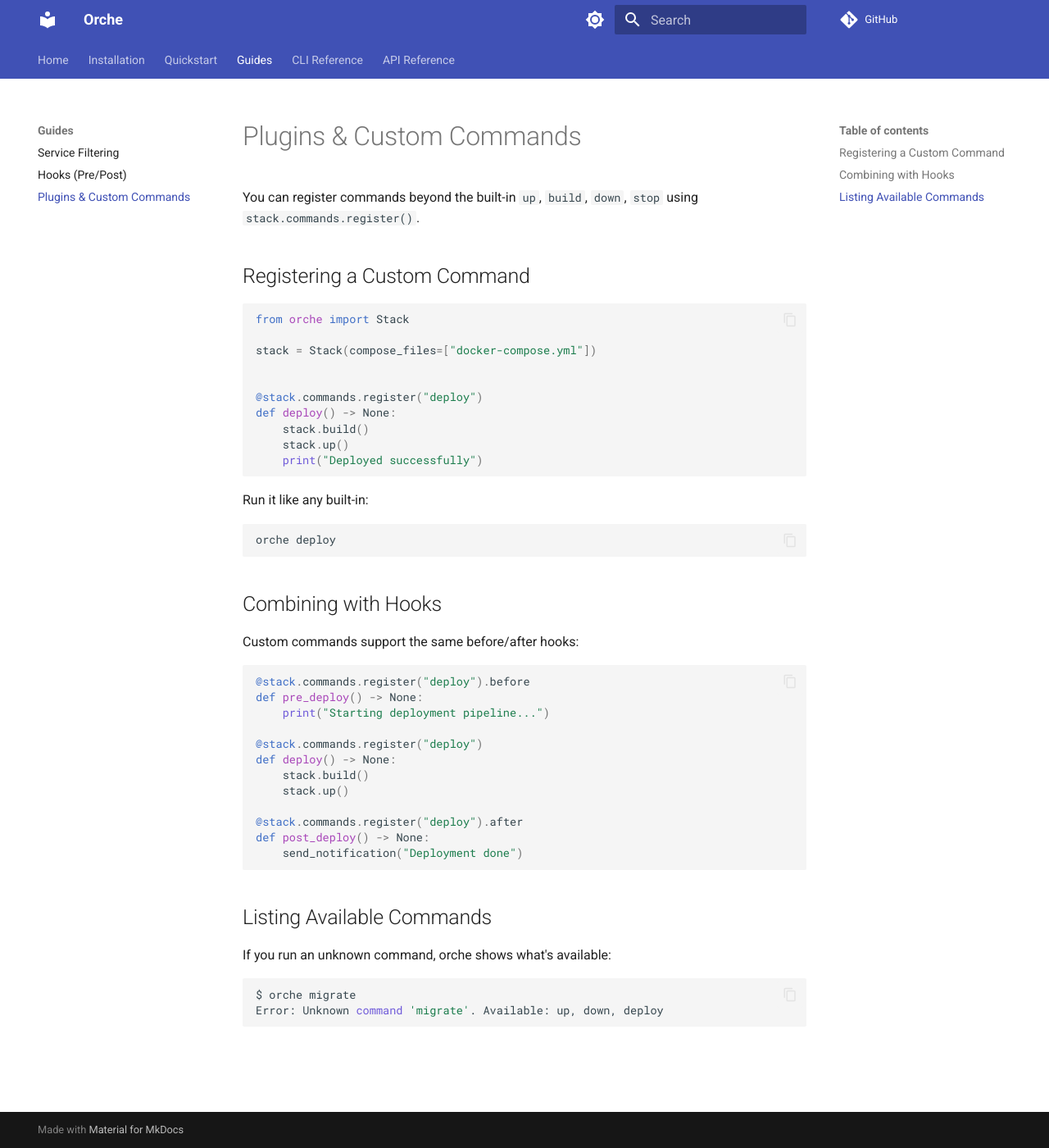
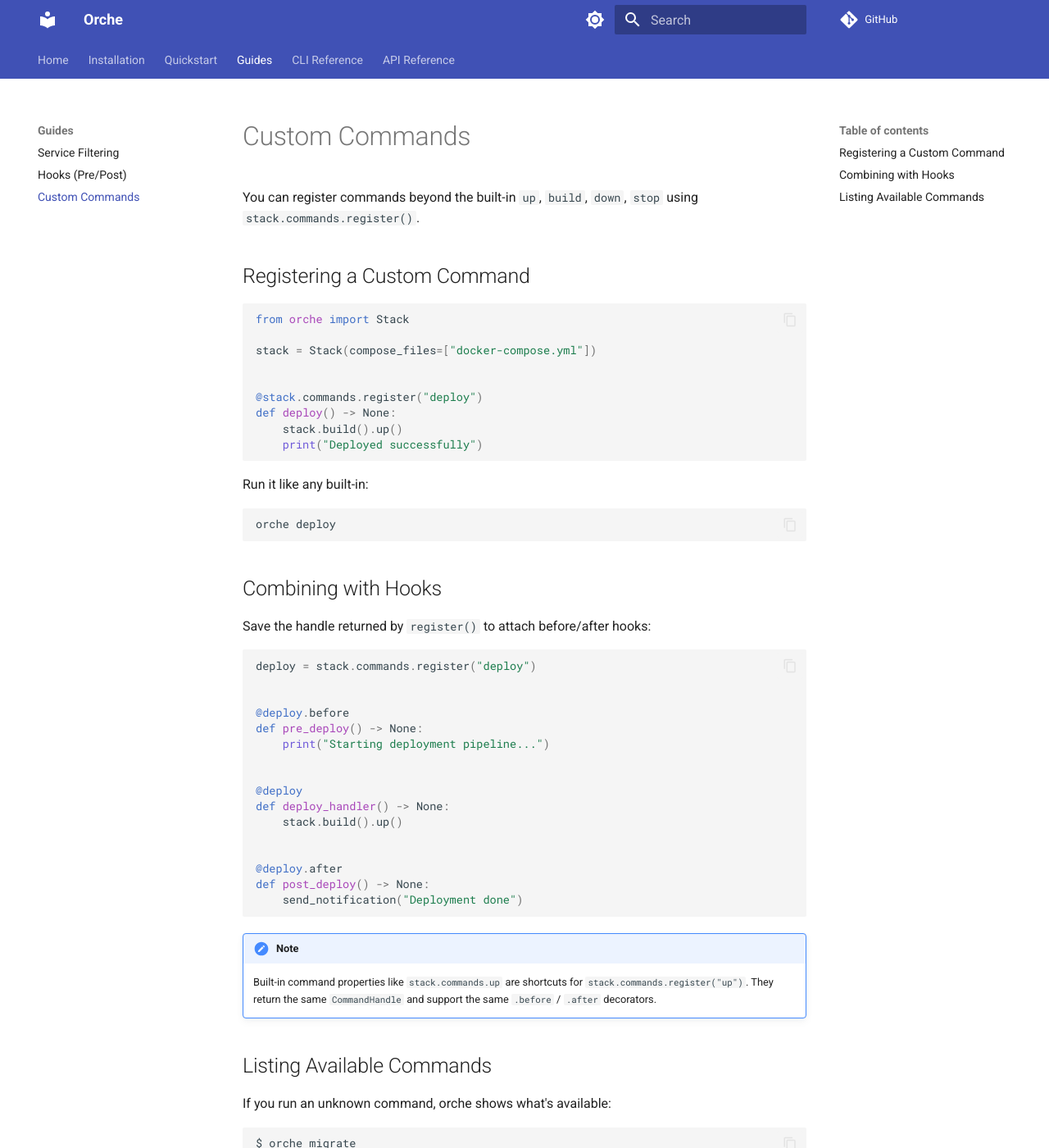
Before and after one commit to pietroagazzi/orche, an MkDocs documentation site: the page built from docs/guides/plugins.md, in a window 1280 px wide and 1400 px high. Shown: the whole window at 82% size. Built offline with MkDocs 1.6.1 and Material for MkDocs 9.7.7, drawn with Linux system fonts in a browser that asks for light colours; comment, search, counter and statistics services are not loaded.

````diff
--- a/docs/guides/plugins.md
+++ b/docs/guides/plugins.md
@@ -1,4 +1,4 @@
-# Plugins & Custom Commands
+# Custom Commands
 
 You can register commands beyond the built-in `up`, `build`, `down`, `stop` using `stack.commands.register()`.
 
@@ -12,8 +12,7 @@
 
 @stack.commands.register("deploy")
 def deploy() -> None:
-    stack.build()
-    stack.up()
+    stack.build().up()
     print("Deployed successfully")
 ```
 
@@ -25,22 +24,30 @@
 
 ## Combining with Hooks
 
-Custom commands support the same before/after hooks:
+Save the handle returned by `register()` to attach before/after hooks:
 
 ```python
-@stack.commands.register("deploy").before
+deploy = stack.commands.register("deploy")
+
+
+@deploy.before
 def pre_deploy() -> None:
     print("Starting deployment pipeline...")
 
-@stack.commands.register("deploy")
-def deploy() -> None:
-    stack.build()
-    stack.up()
 
-@stack.commands.register("deploy").after
+@deploy
+def deploy_handler() -> None:
+    stack.build().up()
+
+
+@deploy.after
 def post_deploy() -> None:
     send_notification("Deployment done")
 ```
+
+!!! note
+    Built-in command properties like `stack.commands.up` are shortcuts for `stack.commands.register("up")`.
+    They return the same `CommandHandle` and support the same `.before` / `.after` decorators.
 
 ## Listing Available Commands
 
--- a/mkdocs.yml
+++ b/mkdocs.yml
@@ -37,7 +37,7 @@
     - Guides:
           - Service Filtering: guides/services.md
           - Hooks (Pre/Post): guides/hooks.md
-          - Plugins & Custom Commands: guides/plugins.md
+          - Custom Commands: guides/plugins.md
     - CLI Reference: cli-reference.md
     - API Reference:
           - Stack: api/stack.md
````
Also changed, not shown: README.md (+35 -81 lines), docs/guides/hooks.md (+17 -9 lines), docs/index.md (+1 -10 lines), docs/quickstart.md (+1 -3 lines), orche/__init__.py (+20 -1 lines), 5 other files.
